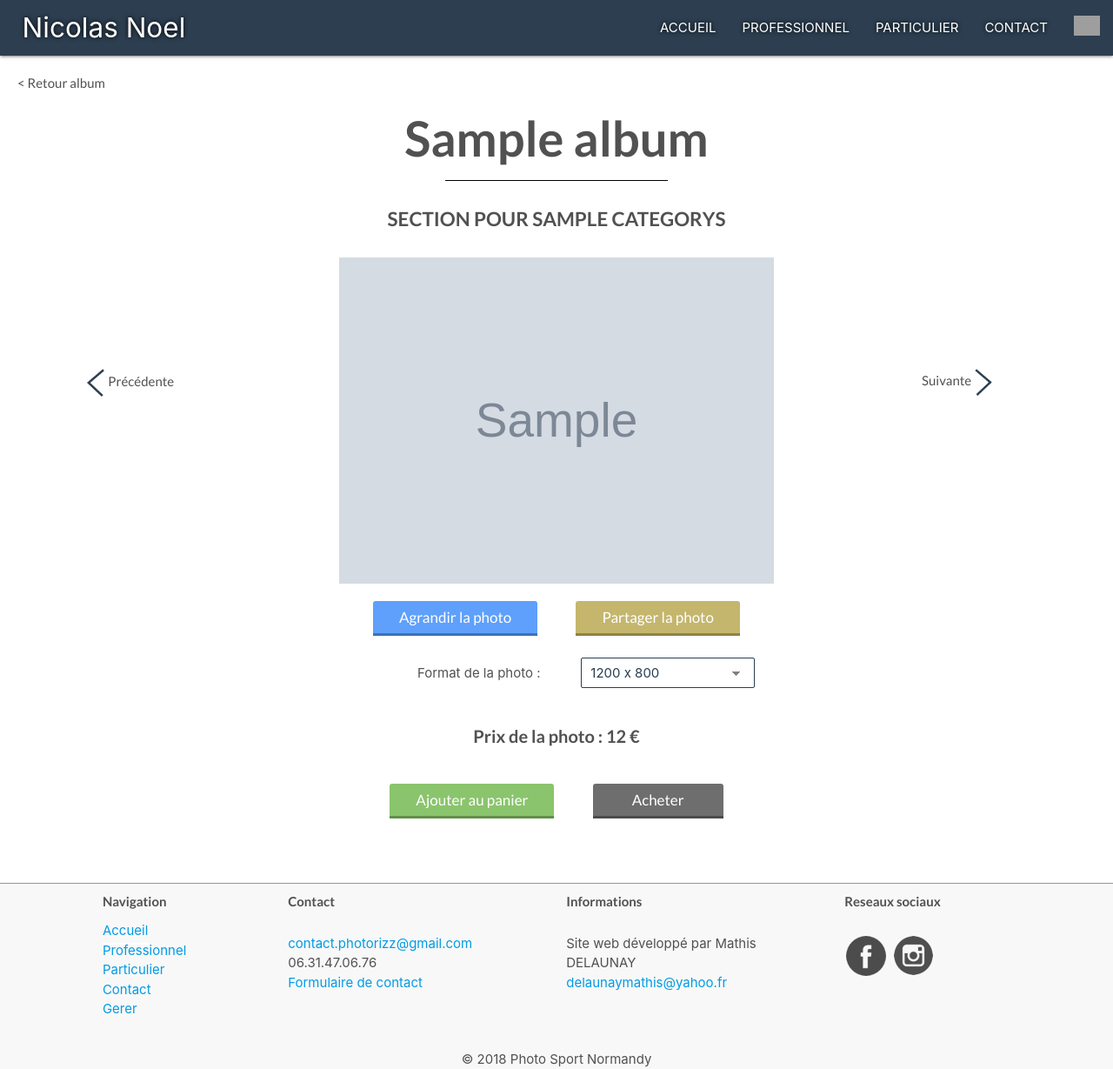
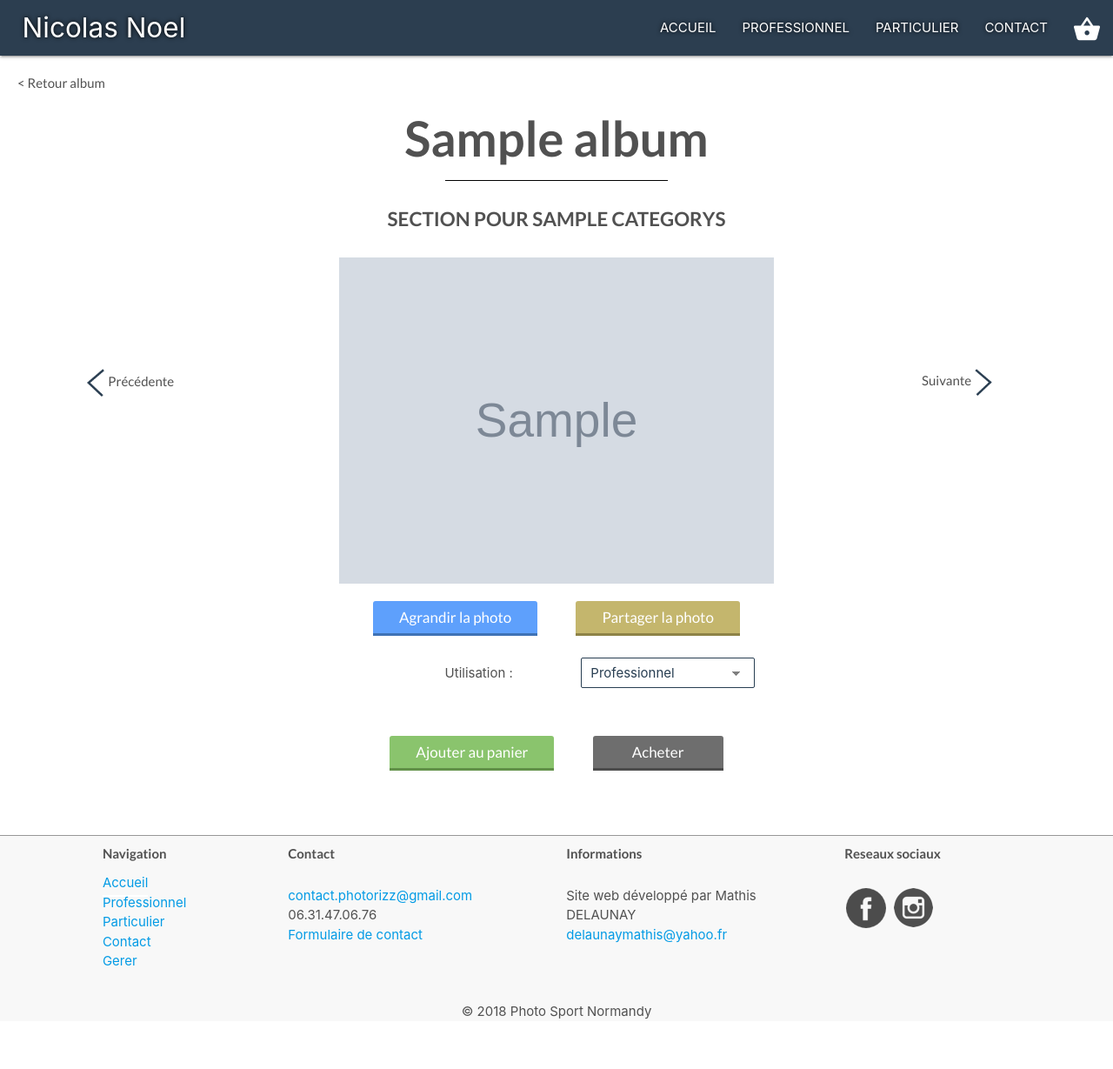
Before and after one commit to Wathis/PhotographSymfony, a Symfony app: template templates/gallery/viewer.html.twig in a window 1280 px wide. Shown: the whole page at 87% size. After the commit the page ends 1172 px from the top, so only its background shows below. Run offline with Twig, Linux system fonts and the light colour scheme; the template is opened without the code that fills it: most values are stand-ins (such as "Sample title", 1, 10 or a date in 2020); grey boxes marked "Sample" are stand-in pictures; some libraries are stand-ins or nearby versions; grey boxes are pictures that could not be loaded.

Commit message:
Creation de la gestion du panier

```diff
--- a/public/css/style.css
+++ b/public/css/style.css
@@ -197,6 +197,10 @@ nav {
     padding-top: 8px;
     border-top-left-radius: 1%;
     border-top-right-radius: 1%;
+}
+
+.button:hover {
+    cursor: pointer;
 }
 
 .button {
@@ -405,8 +409,8 @@ h6 {
     padding:10px;
     margin-left: 5%;
     margin-right: 5%;
-    margin-top: 10px;
-    margin-bottom: 10px;
+    margin-top: 20px;
+    margin-bottom: 20px;
 }
 
 /**
--- a/public/js/script.js
+++ b/public/js/script.js
@@ -1,3 +1,30 @@
 function changeDate() {
     document.getElementById('formDate').submit();
 }
+
+function clickAcheter() {
+    document.getElementById("acheter").value = "true";
+    submitPhoto();
+}
+
+function submitPhoto() {
+    document.getElementById("formBuyPhoto").submit();
+}
+
+function selectFormat(prix) {
+    document.getElementById('prixPhoto').innerHTML = "Prix de la photo :" +  prix  + "€"
+}
+
+function changeCategory(category) {
+    if (category == 'particulier') {
+        document.getElementById("formatProfessionnel").hidden = true;
+        document.getElementById("formatParticulier").hidden = false;
+        document.getElementById("selectParticulier").name = 'format';
+        document.getElementById("selectProfessionnel").name = '';
+    } else {
+        document.getElementById("formatProfessionnel").hidden = false;
+        document.getElementById("formatParticulier").hidden = true;
+        document.getElementById("selectParticulier").name = ''
+        document.getElementById("selectProfessionnel").name = 'format';
+    }
+}
--- a/templates/base.html.twig
+++ b/templates/base.html.twig
@@ -21,7 +21,14 @@
                         <li><a href="{{ path('gallerie',{'category' : 'professionnel'}) }}"><span class="{{ 'professionnel' in url_page ? 'active' }}">PROFESSIONNEL</span></a></li>
                         <li><a href="{{ path('gallerie',{'category' : 'particulier'}) }}"><span class="{{ 'particulier' in url_page ? 'active' }}">PARTICULIER</span></a></li>
                         <li><a href="{{ path('accueil') }}"><span class="{{ 'contact' in url_page ? 'active' }}">CONTACT</span></a></li>
-                        <li><a href="{{ path('panier') }}"><img class="panier" src="{{ asset('img/shopping-basket.svg') }}" width="30px" alt=""></a></li>
+                        <li><a href="{{ path('panier') }}">
+                                {% if app.session.get('panier') == null %}
+                                    <img class="panier" src="{{ asset('img/shopping-basket.svg') }}" width="30px" alt="">
+                                {% else %}
+                                    <img class="panier" src="{{ asset('img/shopping-basket-alert.svg') }}" width="30px" alt="">
+                                {% endif %}
+                            </a>
+                        </li>
                     </ul>
                 </div>
                 <ul id="slide-out" class="sidenav">
--- a/templates/gallery/viewer.html.twig
+++ b/templates/gallery/viewer.html.twig
@@ -17,6 +17,16 @@
             <h5 class="center-align">
                 {{ 'SECTION POUR ' ~  category | upper ~ 'S' }}
             </h5>
+        </div>
+
+
+        <div class="container">
+            {% for flashMessage in app.session.flashbag.get('error') %}
+                <div class="alert alert-danger">{{ flashMessage }}</div>
+            {% endfor %}
+            {% for flashMessage in app.session.flashbag.get('success') %}
+                <div class="alert alert-success">{{ flashMessage }}</div>
+            {% endfor %}
         </div>
 
         <div class="">
@@ -55,33 +65,46 @@
                 <a class="button buttonBlue center-align" href="{{ asset('uploads/photos/' ~ photo.photo) }}">Agrandir la photo</a>
                 <a class="button buttonYellow center-align" href="{{ path('gallerie',{'category' : 'professionnel'}) }}">Partager la photo</a>
             </div>
-
-            {% if category == 'professionnel' %}
+            <form id="formBuyPhoto" method="post" action="{{ path('ajouterPanier') }}">
                     <div class="textInput">
                         <div class="messageSelect" style="display: inline-block">Utilisation :</div>
-                <select style="display: inline-block;" class="browser-default inputSelect" name="utilisation" id="">
-                    <option value="presse">Presse</option>
-                    <option value="particulier">Particulier</option>
-                </select>
-            </div>
-            {% endif %}
-
-            <div class="textInput">
-                <div class="messageSelect" style="display: inline-block">Format de la photo :</div>
-                <select style="display: inline-block;" class="browser-default inputSelect" name="utilisation" id="">
-                    <option value="Presse">1200 x 800</option>
-                    <option value="Presse">1000 x 700</option>
+                        <select onchange="changeCategory(value)" style="display: inline-block;" class="browser-default inputSelect" name="utilisation" id="">
+                            <option value="professionnel" {{ category == 'professionnel' ? 'selected' : '' }}>Professionnel</option>
+                            <option  value="particulier" {{ category == 'particulier' ? 'selected' : '' }}>Particulier</option>
                         </select>
                     </div>
 
-            <div class="prixPhoto">
-                Prix de la photo : 12 €
+                <input type="text" name="photoId" value="{{ photo.id }}" hidden>
+
+                <div class="textInput">
+                    <div id="formatProfessionnel" {{ category == 'professionnel' ? '' : 'hidden' }}>
+                        <div class="messageSelect" style="display: inline-block">Format de la photo :</div>
+                        <select style="display: inline-block;" class="browser-default inputSelect"  name="{{category == 'particulier' ? '' : 'format' }}"  id="selectProfessionnel">
+                            {% for format in formats %}
+                                {% if format.category == 'professionnel' %}
+                                    <option value="{{ format.id }}">{{ (format.ratioTaille * photoWidth) | number_format |replace({"," : " "}) }} x {{ (format.ratioTaille * photoHeight) |number_format |replace({"," : " "})}} - {{ format.prix }}€</option>
+                                {% endif %}
+                            {% endfor %}
+                        </select>
+                    </div>
+                    <div id="formatParticulier" {{ category == 'particulier' ? '' : 'hidden' }}>
+                        <div class="messageSelect" style="display: inline-block">Format de la photo :</div>
+                        <select style="display: inline-block;" class="browser-default inputSelect" name="{{category == 'particulier' ? 'format' : '' }}" id="selectParticulier">
+                            {% for format in formats %}
+                                {% if format.category == 'particulier' %}
+                                    <option value="{{ format.id }}">{{ (format.ratioTaille * photoWidth) | number_format |replace({"," : " "}) }} x {{ (format.ratioTaille * photoHeight) |number_format |replace({"," : " "})}} - {{ format.prix }}€</option>
+                                {% endif %}
+                            {% endfor %}
+                        </select>
+                    </div>
                 </div>
 
+                <input id="acheter" name="acheter" class="browser-default" type="text" hidden value="false">
                 <div class="containerButtons">
-                <a class="button buttonGreen agrandirButton center-align" href="{{ path('gallerie',{'category' : 'professionnel'}) }}">Ajouter au panier</a>
-                <a class="button buttonGray center-align" href="{{ path('gallerie',{'category' : 'professionnel'}) }}">Acheter</a>
+                    <a class="button buttonGreen agrandirButton  center-align" onclick="submitPhoto()">Ajouter au panier</a>
+                    <a class="button buttonGray center-align" onclick="clickAcheter()">Acheter</a>
                 </div>
+            </form>
 
         </div>
     </div>
--- a/templates/gestion/album.html.twig
+++ b/templates/gestion/album.html.twig
@@ -3,7 +3,7 @@
 {% block body %}
 
 
-    <div class="container gestion">
+    <div style="min-height:100vh" class="container gestion">
         <h3 style="text-align: center">Mes albums</h3>
 
         {{ form_start(form) }}
```
Also changed, not shown: src/Controller/Gallery/GalleryController.php (+10 -1 lines), src/Controller/MainController.php (+2 -7 lines), src/DataFixtures/AppFixtures.php (+23 -1 lines), public/img/c1.png (deleted), public/img/c2.png (deleted), public/img/c3.png (deleted), public/img/c4.png (deleted), public/img/c5.png (deleted), public/img/shopping-basket.svg, 2 other files. Lines whose indentation alone changed are shown as unchanged.
